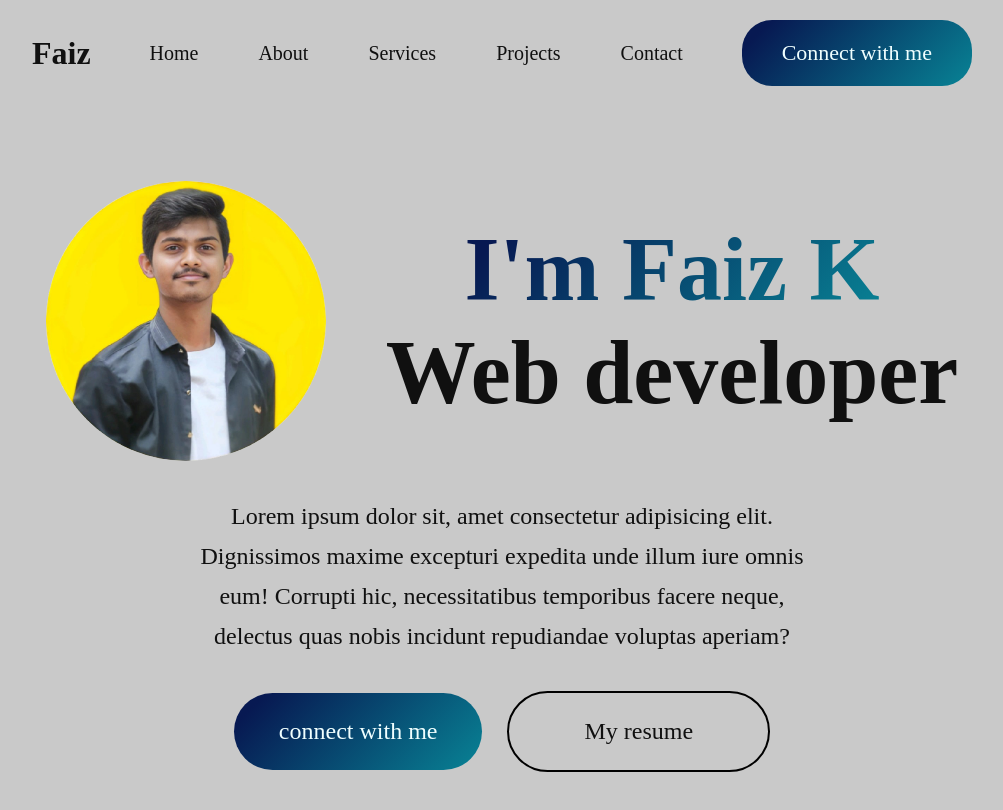
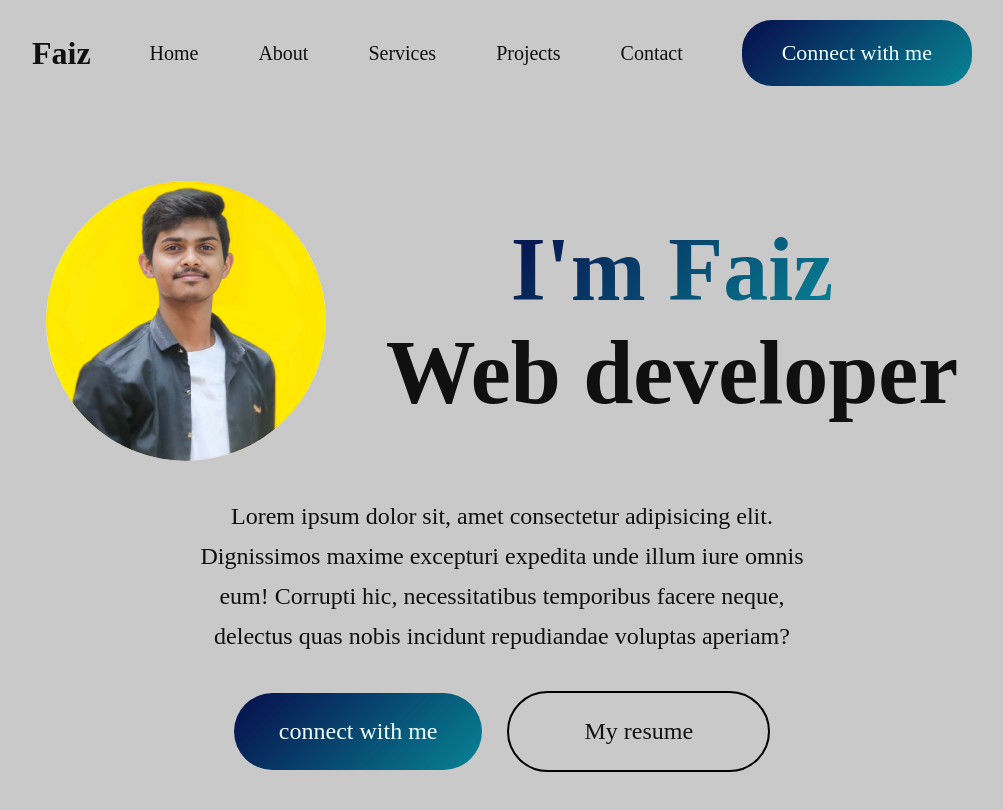
Before and after one commit to FAIZKHANMOHAMMED/About-me, a React (Vite) app: page / in a window 1280 px wide. Shown: the top 810 px of the page, without its empty margins (138-1141 px from the left). Built offline with nearby package versions, Linux system fonts and the light colour scheme.

Commit message:
removed-khan

```diff
--- a/src/Components/Hero/Hero.jsx
+++ b/src/Components/Hero/Hero.jsx
@@ -4,7 +4,7 @@ import profile_img from '../../assets/profile_img.jpeg'
 export default function Hero () {
     return(<div className="hero">
        <div className="logo-box"><img src={profile_img} alt="" />
-       <h1><span>I'm Faiz K</span> <br />Web developer </h1></div>
+       <h1><span>I'm Faiz </span> <br />Web developer </h1></div>
        <p>Lorem ipsum dolor sit, amet consectetur adipisicing elit. Dignissimos maxime excepturi expedita unde illum iure omnis eum! Corrupti hic, necessitatibus temporibus facere neque, delectus quas nobis incidunt repudiandae voluptas aperiam?</p>
         <div className="hero-action">
             <div className="hero-connect">connect with me</div>
```
